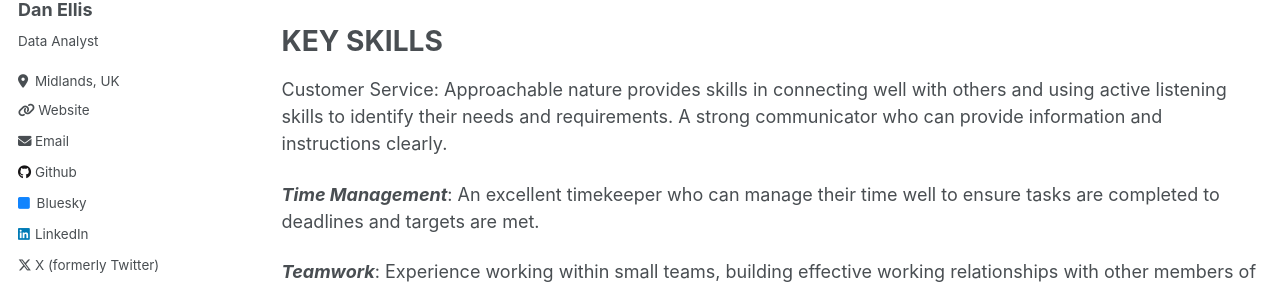
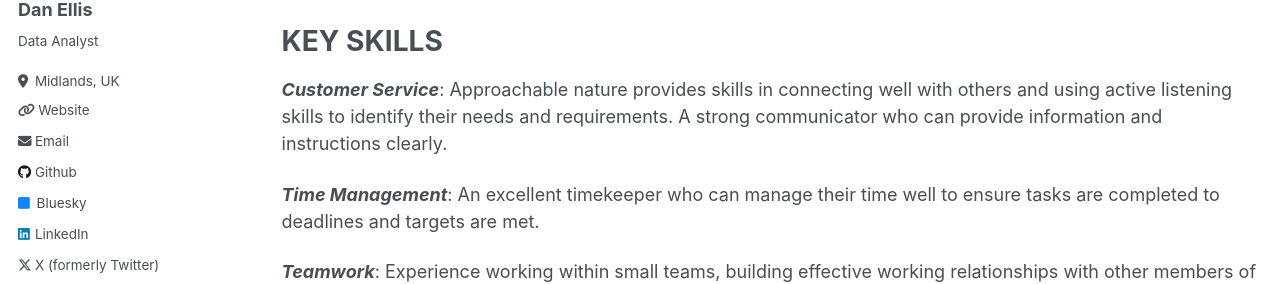
Before and after one commit to danellisprojects/danellisprojects.github.io, a Jekyll site: the page built from _pages/cv.md, in a window 1280 px wide and 900 px high, scrolled down 498 px. Shown: the part 181-465 px from the top of the window. Built offline with Jekyll 4.4.1, drawn with Linux system fonts in a browser that asks for light colours.

Commit message:
Update cv.md

```diff
--- a/_pages/cv.md
+++ b/_pages/cv.md
@@ -27,7 +27,7 @@ With a robust background in Data Analytics and Cyber Security and a proficiency
 KEY SKILLS
 ======
 
-Customer Service: Approachable nature provides skills in connecting well with others and using active listening skills to identify their needs and requirements. A strong communicator who can provide information and instructions clearly.
+***Customer Service***: Approachable nature provides skills in connecting well with others and using active listening skills to identify their needs and requirements. A strong communicator who can provide information and instructions clearly.
 
 ***Time Management***: An excellent timekeeper who can manage their time well to ensure tasks are completed to deadlines and targets are met.
 
```
